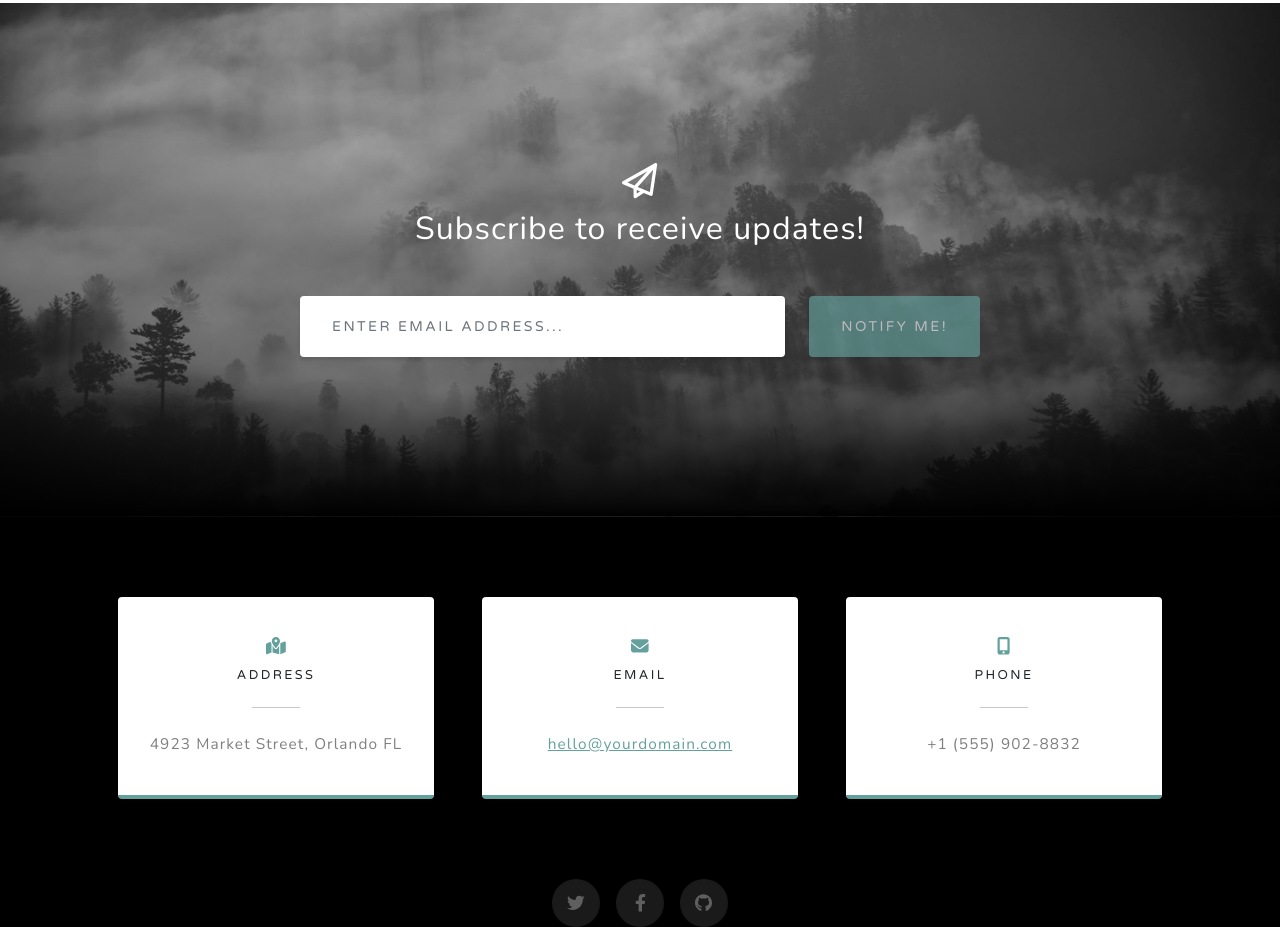
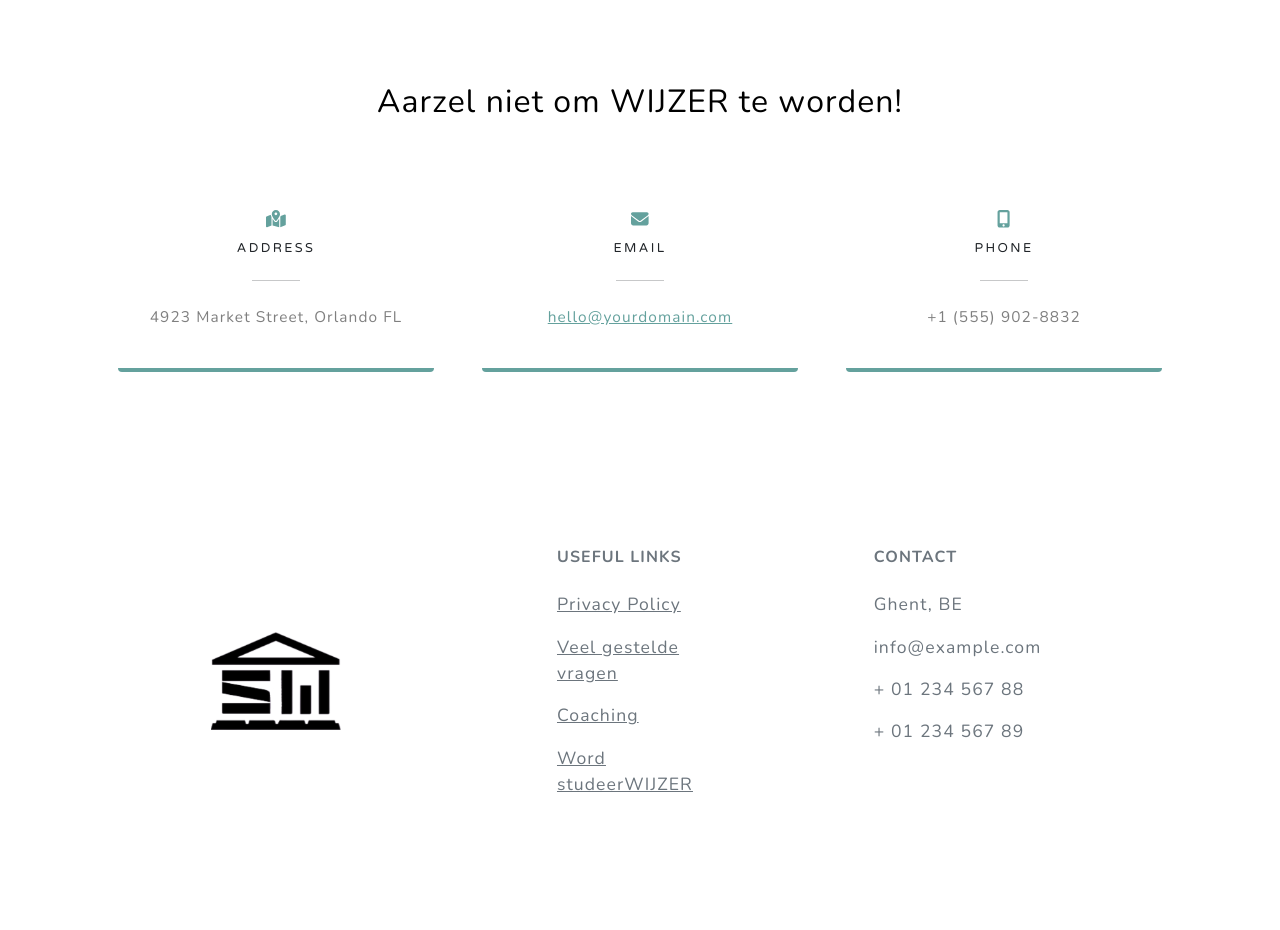
Before and after one commit to DmitriyKozl/studeerWijzer, a website: page student.html in a window 1280 px wide. Shown: the part 2624-3554 px from the top of the page. After the commit the page ends 3462 px from the top, so only its background shows below. Drawn offline with nearby package versions, Linux system fonts and the light colour scheme.

Commit message:
adding contact section to student page

```diff
--- a/student.html
+++ b/student.html
@@ -181,91 +181,15 @@
         </div>
       </div>
     </section>
-    <!-- Signup-->
-    <section class="signup-section" id="signup">
+
+    <!-- Contact-->
+    <section class="contact-section bg-white">
+      <div class="col-md-10 col-lg-8 mx-auto text-center">
+        <h2 class="text-black mb-5">Aarzel niet om WIJZER te worden!</h2>
+      </div>
       <div class="container px-4 px-lg-5">
         <div class="row gx-4 gx-lg-5">
-          <div class="col-md-10 col-lg-8 mx-auto text-center">
-            <i class="far fa-paper-plane fa-2x mb-2 text-white"></i>
-            <h2 class="text-white mb-5">Subscribe to receive updates!</h2>
-            <!-- * * * * * * * * * * * * * * *-->
-            <!-- * * SB Forms Contact Form * *-->
-            <!-- * * * * * * * * * * * * * * *-->
-            <!-- This form is pre-integrated with SB Forms.-->
-            <!-- To make this form functional, sign up at-->
-            <!-- https://startbootstrap.com/solution/contact-forms-->
-            <!-- to get an API token!-->
-            <form
-              class="form-signup"
-              id="contactForm"
-              data-sb-form-api-token="API_TOKEN"
-            >
-              <!-- Email address input-->
-              <div class="row input-group-newsletter">
-                <div class="col">
-                  <input
-                    class="form-control"
-                    id="emailAddress"
-                    type="email"
-                    placeholder="Enter email address..."
-                    aria-label="Enter email address..."
-                    data-sb-validations="required,email"
-                  />
-                </div>
-                <div class="col-auto">
-                  <button
-                    class="btn btn-primary disabled"
-                    id="submitButton"
-                    type="submit"
-                  >
-                    Notify Me!
-                  </button>
-                </div>
-              </div>
-              <div
-                class="invalid-feedback mt-2"
-                data-sb-feedback="emailAddress:required"
-              >
-                An email is required.
-              </div>
-              <div
-                class="invalid-feedback mt-2"
-                data-sb-feedback="emailAddress:email"
-              >
-                Email is not valid.
-              </div>
-              <!-- Submit success message-->
-              <!---->
-              <!-- This is what your users will see when the form-->
-              <!-- has successfully submitted-->
-              <div class="d-none" id="submitSuccessMessage">
-                <div class="text-center mb-3 mt-2 text-white">
-                  <div class="fw-bolder">Form submission successful!</div>
-                  To activate this form, sign up at
-                  <br />
-                  <a href="https://startbootstrap.com/solution/contact-forms"
-                    >https://startbootstrap.com/solution/contact-forms</a
-                  >
-                </div>
-              </div>
-              <!-- Submit error message-->
-              <!---->
-              <!-- This is what your users will see when there is-->
-              <!-- an error submitting the form-->
-              <div class="d-none" id="submitErrorMessage">
-                <div class="text-center text-danger mb-3 mt-2">
-                  Error sending message!
-                </div>
-              </div>
-            </form>
-          </div>
-        </div>
-      </div>
-    </section>
-    <!-- Contact-->
-    <section class="contact-section bg-black">
-      <div class="container px-4 px-lg-5">
-        <div class="row gx-4 gx-lg-5">
+
           <div class="col-md-4 mb-3 mb-md-0">
             <div class="card py-4 h-100">
               <div class="card-body text-center">
```
